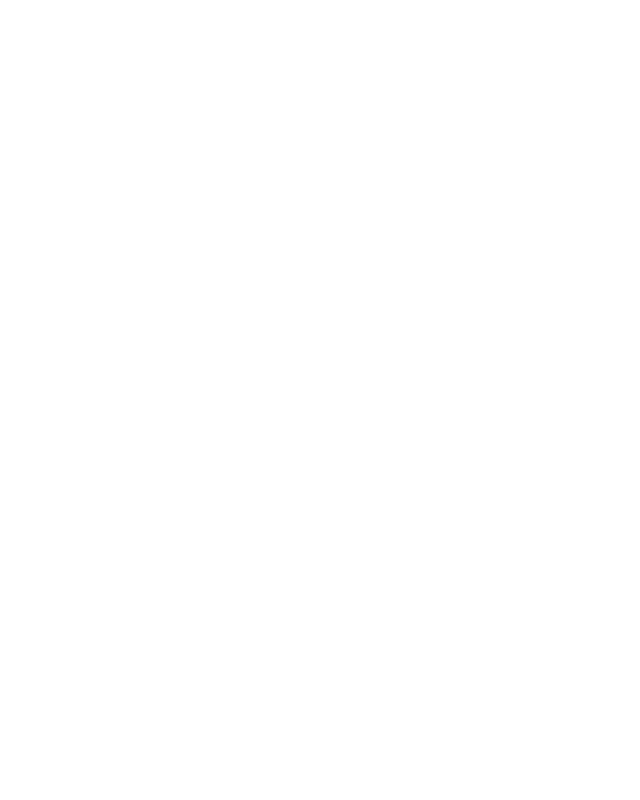
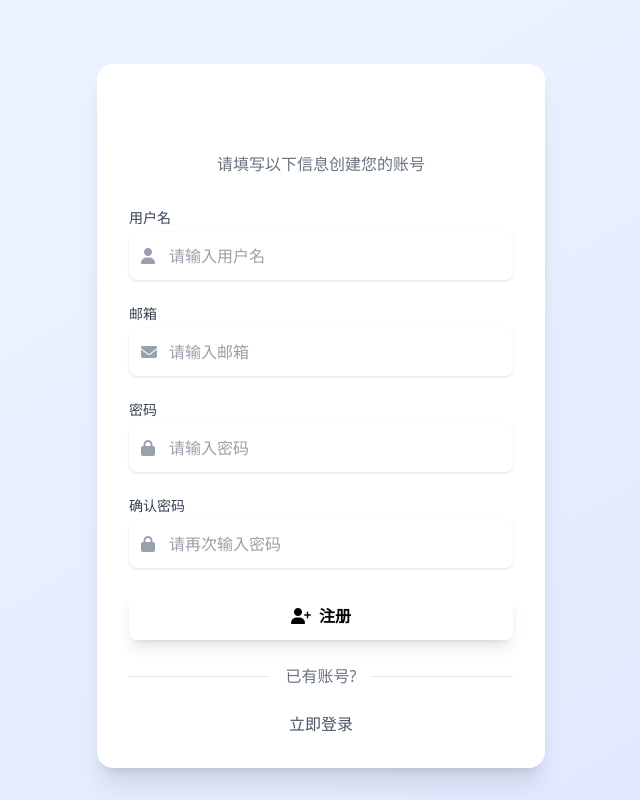
Before and after one commit to DustWoods/tiyuhuodongshi-frontend, a React (Vite) app: page /register in a window 1280 px wide. Before the commit this address had no page. Shown: the whole page, without its empty margins (319-959 px from the left). Built offline with nearby package versions, Linux system fonts and the light colour scheme.

Commit message:
feat: RegisterPage

```diff
--- a/src/App.jsx
+++ b/src/App.jsx
@@ -1,6 +1,7 @@
 import React from 'react'
 import WelcomePage from './component/WelcomePage'
 import LoginPage from './component/LoginPage'
+import RegisterPage from './component/RegisterPage'
 import { Routes, Route} from 'react-router'
 import '@fortawesome/fontawesome-free/css/all.min.css';
 
@@ -9,6 +10,7 @@
     <Routes>
       <Route index element={<WelcomePage />} />
       <Route path="/login" element={<LoginPage />} />
+      <Route path="/register" element={<RegisterPage />} />
     </Routes>
   )
 }
--- a/src/component/LoginPage.jsx
+++ b/src/component/LoginPage.jsx
@@ -1,4 +1,5 @@
-import React, { useState } from 'react';
+import React, { useState } from 'react'
+import { Link } from 'react-router'
 
 const LoginPage = () => {
   const [formData, setFormData] = useState({
@@ -23,7 +24,7 @@
   };
 
   return (
-    <div className="min-h-screen bg-gradient-to-br from-blue-50 to-indigo-100 font-sans flex flex-col">
+    <div className="fixed inset-0 bg-gradient-to-br from-blue-50 to-indigo-100 font-sans overflow-hidden">
       {/* 装饰元素 */}
       <div className="absolute -top-40 -right-40 w-80 h-80 bg-primary/10 rounded-full blur-3xl"></div>
       <div className="absolute -bottom-20 -left-20 w-60 h-60 bg-secondary/10 rounded-full blur-3xl"></div>
@@ -115,16 +116,15 @@
             </form>
 
             {/* 分隔线 */}
-            <div className="relative flex items-center my-6">
-              <div className="flex-grow border-t border-gray-200"></div>
-            </div>
+              <div className="relative flex items-center my-6">
+                <div className="flex-grow border-t border-gray-200"></div>
+                <span className="flex-shrink mx-4 text-gray-500">还没有账号?</span>
+                <div className="flex-grow border-t border-gray-200"></div>
+              </div>
 
             {/* 注册链接 */}
             <p className="text-center text-gray-600">
-              还没有账号?{' '}
-              <a href="#" className="text-primary hover:underline font-medium">
-                立即注册
-              </a>
+              <Link to="/register" className="text-primary hover:underline font-medium">立即注册</Link>
             </p>
           </div>
         </div>
--- /dev/null
+++ b/src/component/RegisterPage.jsx
@@ -0,0 +1,187 @@
+import React, { useState } from 'react'
+import { Link } from 'react-router'
+
+const RegisterPage = () => {
+  const [formData, setFormData] = useState({
+    username: '',
+    email: '',
+    password: '',
+    confirmPassword: ''
+  });
+  const [error, setError] = useState('');
+  const [success, setSuccess] = useState(false);
+
+  const handleChange = (e) => {
+    setFormData({ ...formData, [e.target.name]: e.target.value });
+  };
+
+  const handleSubmit = (e) => {
+    e.preventDefault();
+    // 简单验证
+    if (!formData.username || !formData.email || !formData.password) {
+      setError('请填写所有必填字段');
+      return;
+    }
+    if (formData.password !== formData.confirmPassword) {
+      setError('两次输入的密码不一致');
+      return;
+    }
+    // 这里可以添加实际注册逻辑
+    console.log('注册成功:', formData);
+    setSuccess(true);
+  };
+
+  return (
+    <div className="fixed inset-0 bg-gradient-to-br from-blue-50 to-indigo-100 font-sans overflow-hidden">
+      {/* 装饰元素 */}
+      <div className="absolute -top-40 -right-40 w-80 h-80 bg-primary/10 rounded-full blur-3xl"></div>
+      <div className="absolute -bottom-20 -left-20 w-60 h-60 bg-secondary/10 rounded-full blur-3xl"></div>
+
+      <div className="flex-grow flex flex-col justify-center items-center px-4 py-16 relative z-10">
+        <div className="w-full max-w-md">
+          {success ? (
+            // 注册成功提示
+            <div className="bg-white rounded-2xl shadow-xl p-8 text-center transform transition-all duration-300 hover:shadow-2xl">
+              <div className="w-16 h-16 bg-green-100 rounded-full flex items-center justify-center mx-auto mb-6">
+                <i className="fa fa-check text-green-500 text-2xl"></i>
+              </div>
+              <h2 className="text-2xl font-bold text-gray-800 mb-2">注册成功!</h2>
+              <p className="text-gray-600 mb-6">您已成功注册账号，即将跳转到登录页面...</p>
+              <a
+                href="#"
+                className="inline-block bg-gradient-to-r from-primary to-secondary text-white font-semibold py-3 px-6 rounded-lg shadow-lg hover:shadow-xl hover:from-primary/90 hover:to-secondary/90 transform hover:-translate-y-1 transition-all duration-300"
+              >
+                立即登录
+              </a>
+            </div>
+          ) : (
+            // 注册表单
+            <div className="bg-white rounded-2xl shadow-xl p-8 transform transition-all duration-300 hover:shadow-2xl">
+              <div className="text-center mb-8">
+                <h2 className="text-[clamp(1.5rem,3vw,2rem)] font-bold text-gray-800">
+                  <span className="text-transparent bg-clip-text bg-gradient-to-r from-primary to-secondary">注册账号</span>
+                </h2>
+                <p className="text-gray-500 mt-2">请填写以下信息创建您的账号</p>
+              </div>
+
+              <form onSubmit={handleSubmit}>
+                {/* 错误提示 */}
+                {error && (
+                  <div className="bg-red-50 border border-red-200 text-red-600 px-4 py-2 rounded-lg mb-4">
+                    {error}
+                  </div>
+                )}
+
+                {/* 用户名输入 */}
+                <div className="mb-6">
+                  <label htmlFor="username" className="block text-sm font-medium text-gray-700 mb-1">
+                    用户名
+                  </label>
+                  <div className="relative">
+                    <span className="absolute inset-y-0 left-0 flex items-center pl-3 text-gray-400">
+                      <i className="fa fa-user"></i>
+                    </span>
+                    <input
+                      type="text"
+                      id="username"
+                      name="username"
+                      value={formData.username}
+                      onChange={handleChange}
+                      className="pl-10 block w-full rounded-lg border-gray-200 shadow-sm focus:border-primary focus:ring focus:ring-primary/30 transition-all outline-none px-4 py-3 text-gray-700"
+                      placeholder="请输入用户名"
+                    />
+                  </div>
+                </div>
+
+                {/* 邮箱输入 */}
+                <div className="mb-6">
+                  <label htmlFor="email" className="block text-sm font-medium text-gray-700 mb-1">
+                    邮箱
+                  </label>
+                  <div className="relative">
+                    <span className="absolute inset-y-0 left-0 flex items-center pl-3 text-gray-400">
+                      <i className="fa fa-envelope"></i>
+                    </span>
+                    <input
+                      type="email"
+                      id="email"
+                      name="email"
+                      value={formData.email}
+                      onChange={handleChange}
+                      className="pl-10 block w-full rounded-lg border-gray-200 shadow-sm focus:border-primary focus:ring focus:ring-primary/30 transition-all outline-none px-4 py-3 text-gray-700"
+                      placeholder="请输入邮箱"
+                    />
+                  </div>
+                </div>
+
+                {/* 密码输入 */}
+                <div className="mb-6">
+                  <label htmlFor="password" className="block text-sm font-medium text-gray-700 mb-1">
+                    密码
+                  </label>
+                  <div className="relative">
+                    <span className="absolute inset-y-0 left-0 flex items-center pl-3 text-gray-400">
+                      <i className="fa fa-lock"></i>
+                    </span>
+                    <input
+                      type="password"
+                      id="password"
+                      name="password"
+                      value={formData.password}
+                      onChange={handleChange}
+                      className="pl-10 block w-full rounded-lg border-gray-200 shadow-sm focus:border-primary focus:ring focus:ring-primary/30 transition-all outline-none px-4 py-3 text-gray-700"
+                      placeholder="请输入密码"
+                    />
+                  </div>
+                </div>
+
+                {/* 确认密码输入 */}
+                <div className="mb-6">
+                  <label htmlFor="confirmPassword" className="block text-sm font-medium text-gray-700 mb-1">
+                    确认密码
+                  </label>
+                  <div className="relative">
+                    <span className="absolute inset-y-0 left-0 flex items-center pl-3 text-gray-400">
+                      <i className="fa fa-lock"></i>
+                    </span>
+                    <input
+                      type="password"
+                      id="confirmPassword"
+                      name="confirmPassword"
+                      value={formData.confirmPassword}
+                      onChange={handleChange}
+                      className="pl-10 block w-full rounded-lg border-gray-200 shadow-sm focus:border-primary focus:ring focus:ring-primary/30 transition-all outline-none px-4 py-3 text-gray-700"
+                      placeholder="请再次输入密码"
+                    />
+                  </div>
+                </div>
+
+                {/* 注册按钮 */}
+                <button
+                  type="submit"
+                  className="w-full bg-gradient-to-r from-primary to-secondary text-black font-semibold py-3 px-6 rounded-lg shadow-lg hover:shadow-xl hover:from-primary/90 hover:to-secondary/90 transform hover:-translate-y-1 transition-all duration-300"
+                >
+                  <i className="fa fa-user-plus mr-2"></i>注册
+                </button>
+              </form>
+
+              {/* 分隔线 */}
+              <div className="relative flex items-center my-6">
+                <div className="flex-grow border-t border-gray-200"></div>
+                <span className="flex-shrink mx-4 text-gray-500">已有账号?</span>
+                <div className="flex-grow border-t border-gray-200"></div>
+              </div>
+
+              {/* 登录链接 */}
+              <p className="text-center text-gray-600">
+                <Link to="/login" className="text-primary hover:underline font-medium">立即登录</Link>
+              </p>
+            </div>
+          )}
+        </div>
+      </div>
+    </div>
+  );
+};
+
+export default RegisterPage;
--- a/src/component/WelcomePage.jsx
+++ b/src/component/WelcomePage.jsx
@@ -36,7 +36,7 @@
               还没有账号？
               <span
                 className="text-[#165DFF] hover:underline cursor-pointer"
-                onClick={() => console.log('注册链接被点击')}
+                onClick={() => navigate('/register')}
               >
                 立即注册
               </span>
```
